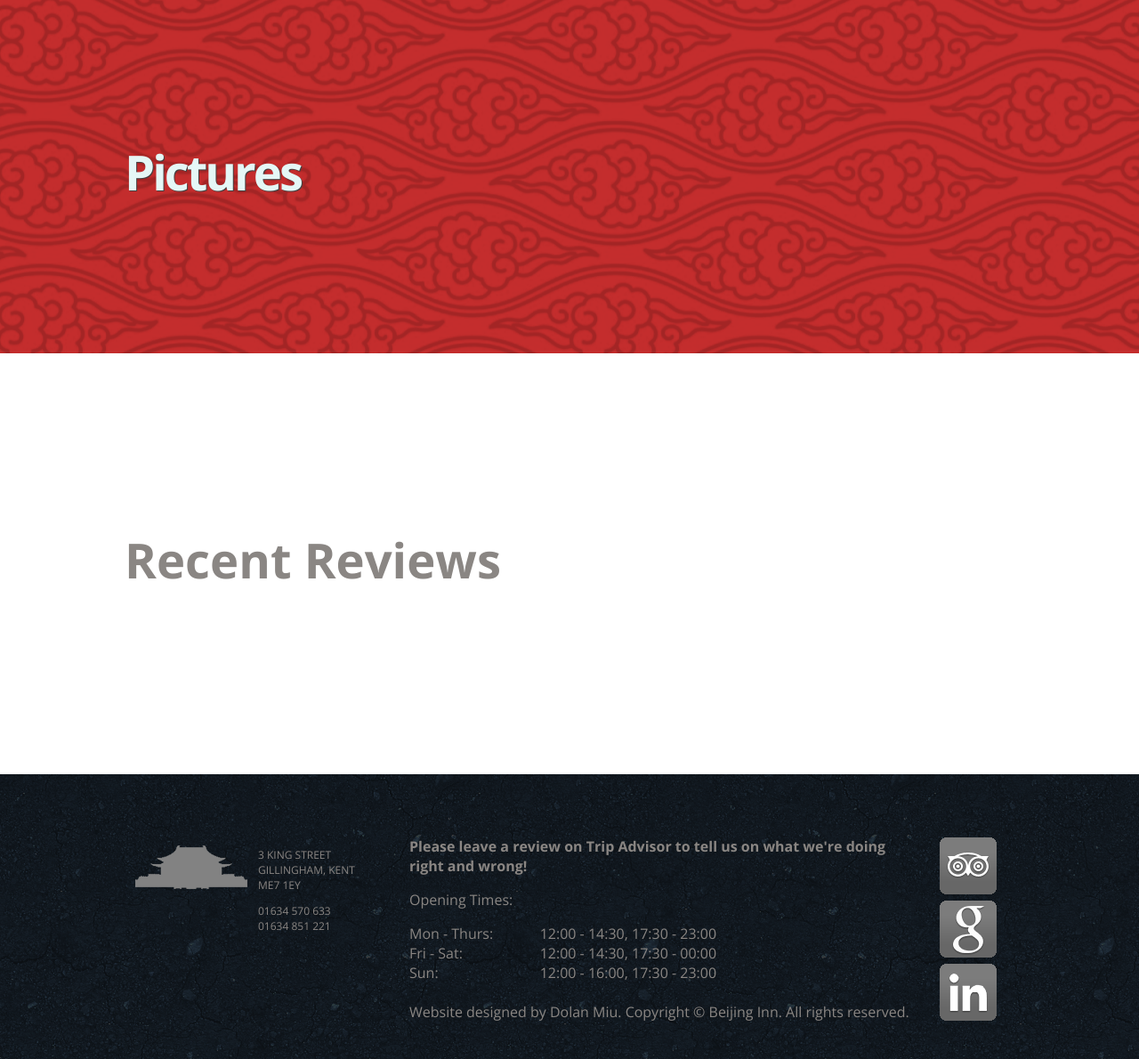
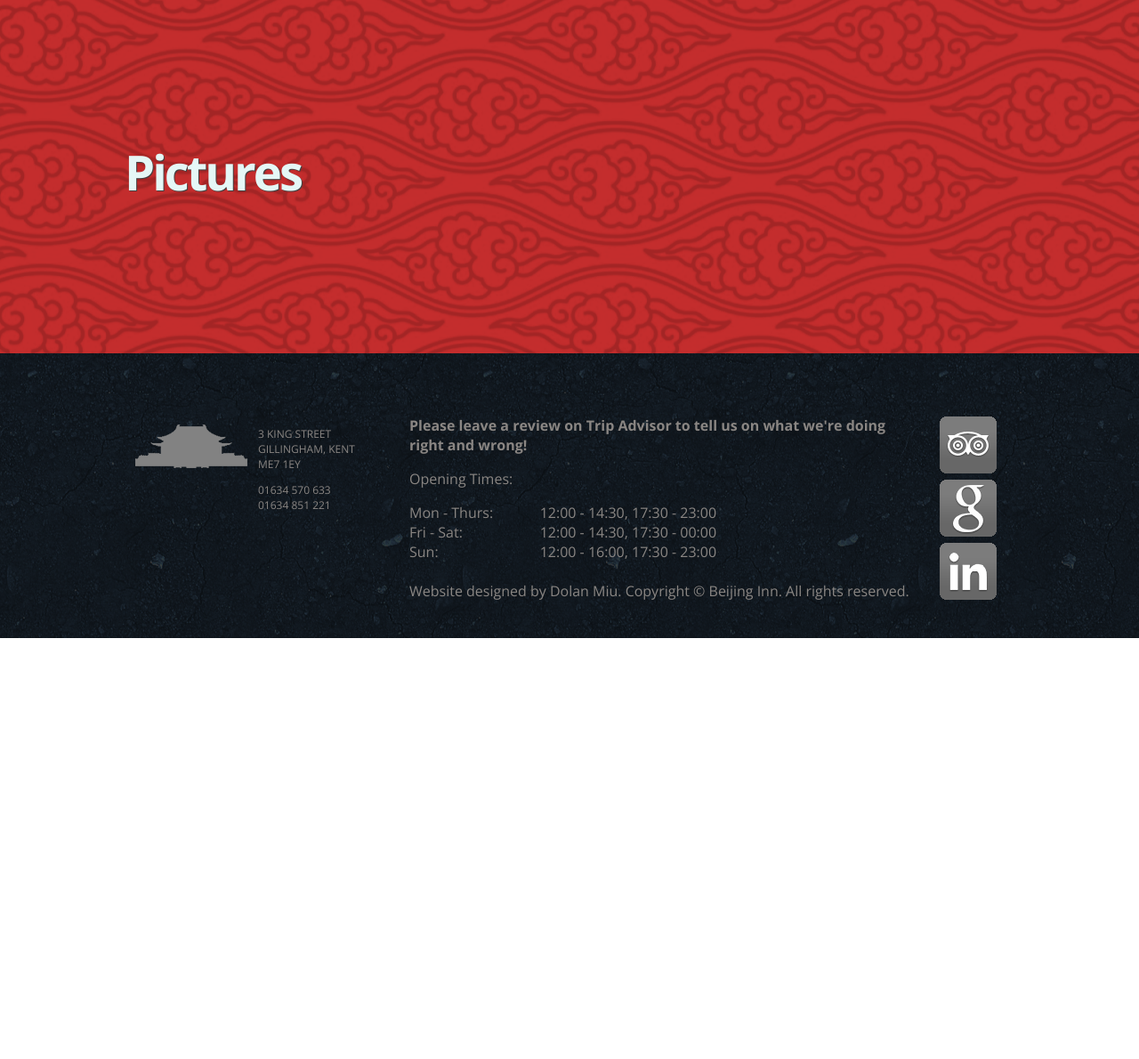
Before and after one commit to dolanmiu/Beijing-Inn-Website, a PHP site: page / in a window 1280 px wide. Shown: the part 3000-4190 px from the top of the page at 89% size. After the commit the page ends 3717 px from the top, so only its background shows below. Run offline with PHP 8.4, Linux system fonts and the light colour scheme; data that the repository does not hold is empty; some libraries are stand-ins or nearby versions.

Commit message:
updated index, made things https

```diff
--- a/index.php
+++ b/index.php
@@ -8,7 +8,7 @@
 	<meta http-equiv="Content-Type" content="text/html; charset=utf-8"/>
 	<meta name="viewport" content="width=device-width, initial-scale = 1.0, user-scalable = no">
 	<title>Beijing Inn: Chinese Restaurant & Takeaway</title>
-	<link href='http://fonts.googleapis.com/css?family=Open+Sans:400,700,600' rel='stylesheet' type='text/css'>
+	<link href='https://fonts.googleapis.com/css?family=Open+Sans:400,700,600' rel='stylesheet' type='text/css'>
 	<link rel="stylesheet" href="css/normalize.css" type="text/css" media="screen">
 	<link rel="stylesheet" href="css/grid.css" type="text/css" media="screen">
 	<link rel="stylesheet" href="css/lightbox.css" type="text/css" media="screen">
@@ -133,15 +133,15 @@
 		</div>
 	</div>
 
-	<div class="slide" id="slide6" data-slide="6" data-stellar-background-ratio="0.5">
+	<!--<div class="slide" id="slide6" data-slide="6" data-stellar-background-ratio="0.5">
 		<div class="container clearfix">
 
 			<div id="content" class="grid_12">
 				<h1>Recent Reviews</h1>
 				<div id="reviews">
 					<?php
-						$reviews = getReviews();
-						echo $reviews;
+						//$reviews = getReviews();
+						//echo $reviews;
 
 					    /*for ($i = 0; $i <= 5; $i++) {
 					    	//echo '<p>' + $review->starRating + '<br>' + $review->textRating + '</p>';
@@ -162,7 +162,7 @@
 			</div>
 
 		</div>
-	</div>
+	</div>-->
 
 	<div class="slide nopadding" id="slide7" data-slide="7" data-stellar-background-ratio="0.5">
 		<div class="container clearfix">
@@ -234,7 +234,7 @@
 
 
 	</script>
-	<script type="text/javascript" src="http://ajax.googleapis.com/ajax/libs/jquery/1.7.2/jquery.min.js"></script>
+	<script type="text/javascript" src="https://ajax.googleapis.com/ajax/libs/jquery/1.7.2/jquery.min.js"></script>
 	<script type="text/javascript" src="js/jquery.stellar.min.js"></script>
 	<script type="text/javascript" src="js/waypoints.min.js"></script>
 	<script type="text/javascript" src="js/jquery.easing.1.3.js"></script>
```
